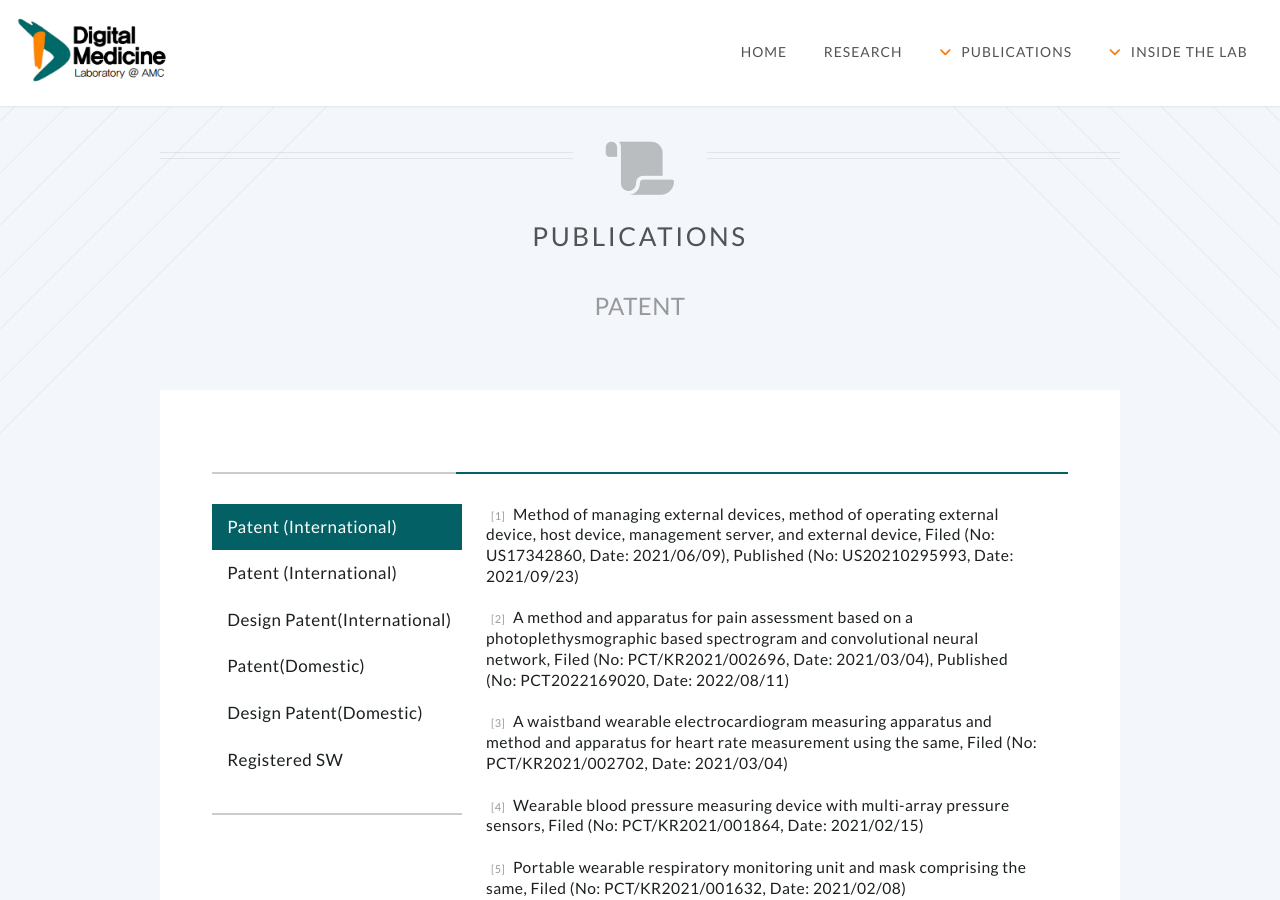
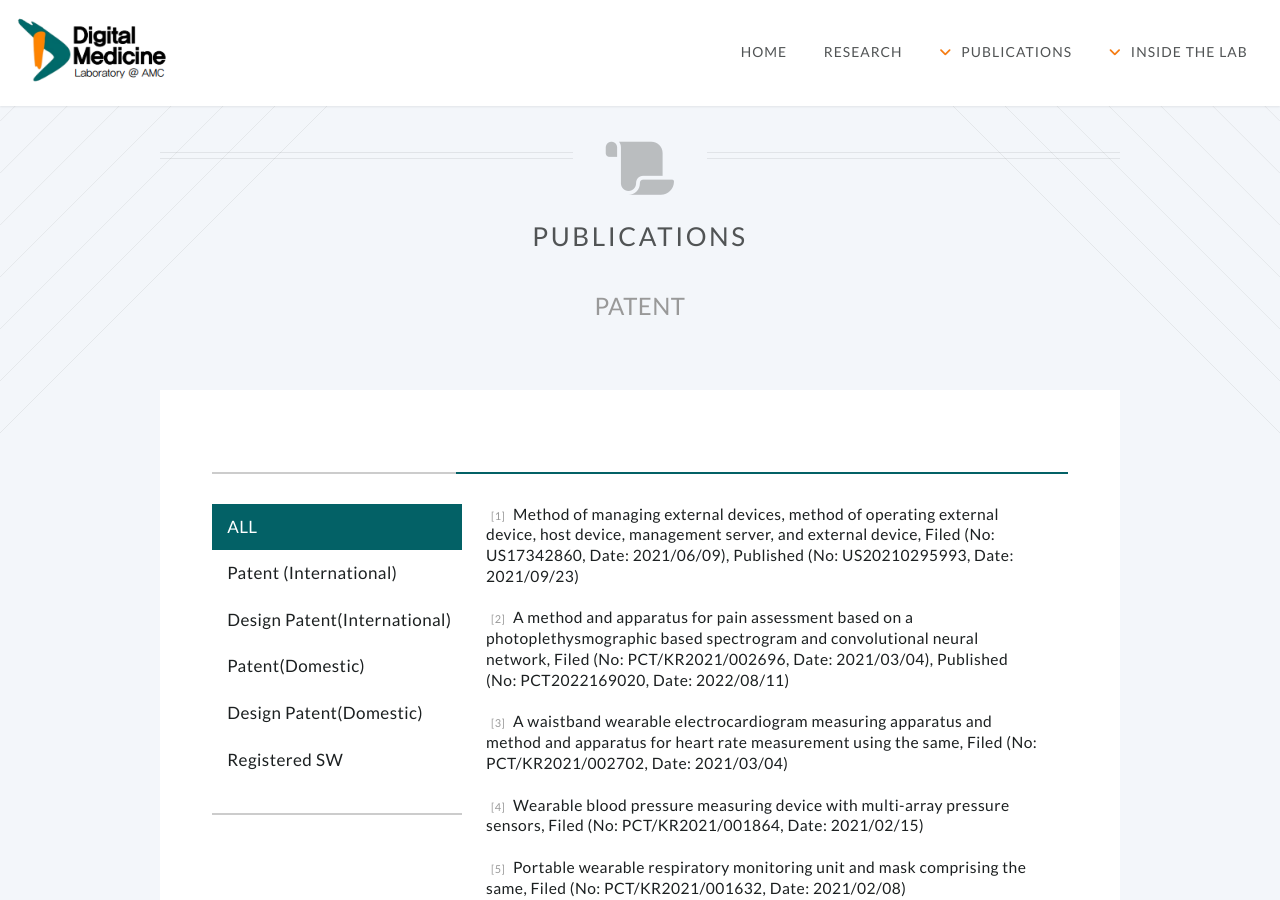
Before and after one commit to ydon1111/ydon1111.github.io, a Jekyll site: the page built from htmls/publications/publications_patent.html, in a window 1280 px wide and 900 px high. Built offline with Jekyll 4.4.1, drawn with Linux system fonts in a browser that asks for light colours; nearby versions of some CDN libraries.

Commit message:
menu 이름 변경

```diff
--- a/htmls/publications/publications_conference.html
+++ b/htmls/publications/publications_conference.html
@@ -20,7 +20,7 @@ layout: default
                 <div class="sidebar">
                     <section>
                         <div class="sidebar small-sidebar">
-                            <a href="#" onclick='confernceAll()' class="small-button" id="confernceAllPara">International</a>
+                            <a href="#" onclick='confernceAll()' class="small-button" id="confernceAllPara">ALL</a>
                             <a href="#" onclick='confernceInter()' class="small-button" id="confernceInterPara">International</a>
                             <a href="#" onclick='confernceDome()' class="small-button" id="confernceDomePara">Domestic</a>
                         </div>
--- a/htmls/publications/publications_patent.html
+++ b/htmls/publications/publications_patent.html
@@ -21,8 +21,7 @@ layout: default
                 <div class="sidebar">
                     <section>
                         <div class="sidebar small-sidebar">
-                            <a href="#" onclick='patentAll()' class="small-button" id="patentAllPara">Patent
-                                (International)
+                            <a href="#" onclick='patentAll()' class="small-button" id="patentAllPara">ALL
                             </a>
                             <a href="#" onclick='patentInter()' class="small-button" id="patentInterPara">Patent
                                 (International)
```
